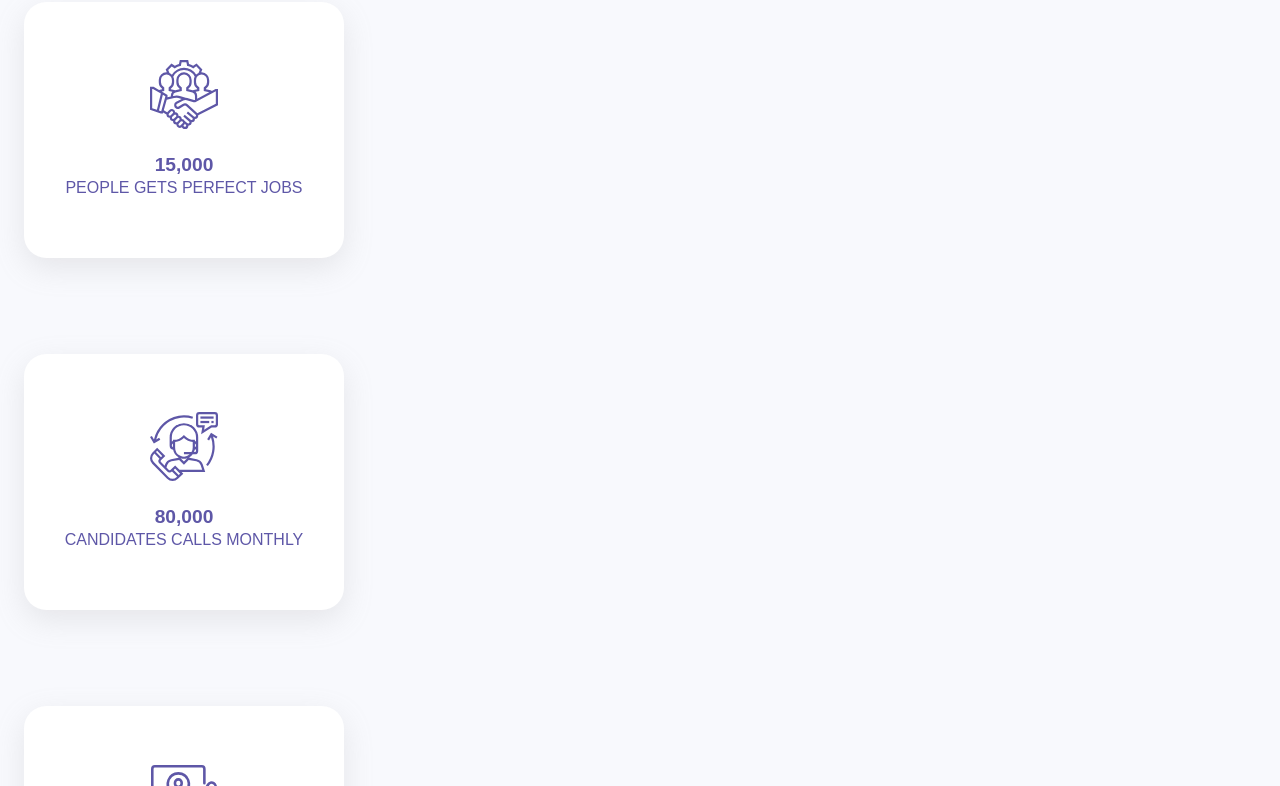
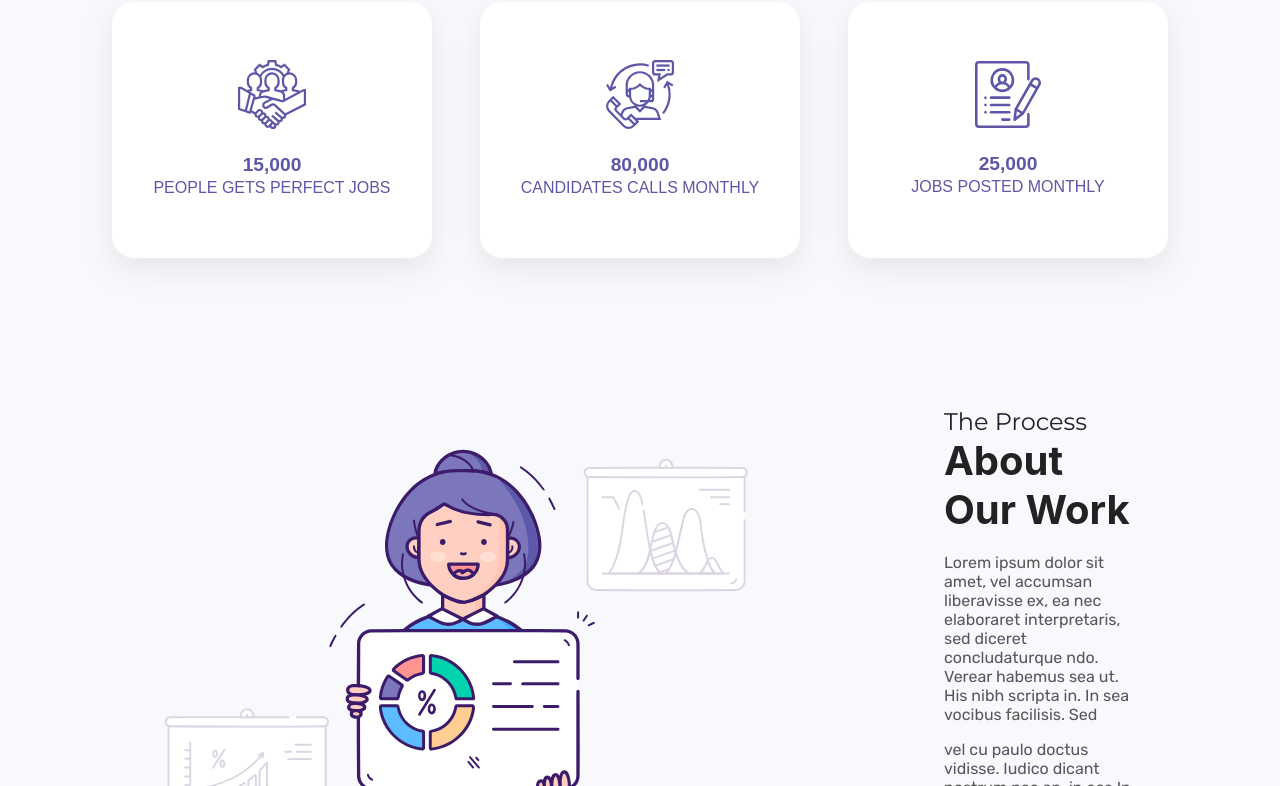
Before and after one commit to sprihozhiy/jobnext-landing, a React (Create React App) app: page / in a window 1280 px wide. Shown: the part 846-1632 px from the top of the page. Built offline with nearby package versions, Linux system fonts and the light colour scheme.

Commit message:
fixed adaptiveness issues

```diff
--- a/src/components/Process.js
+++ b/src/components/Process.js
@@ -15,6 +15,9 @@ const ProcessTab = styled.div`
     div {
         display: flex;
         flex-direction: column;
+        @media ${breakpoint.device.lg} {
+            flex-direction: row;
+        }
         div {
             display: flex;
             flex-direction: column;
--- a/src/components/Results.js
+++ b/src/components/Results.js
@@ -8,6 +8,9 @@ import icon3 from '../assets/icon_result_3.svg';
 const ResultsTab = styled.div`
     display: flex;
     flex-direction: column;
+    @media ${breakpoint.device.lg} {
+        flex-direction: row;
+    }
     font-size: 1rem;
     font-family: Open-Sans, sans-serif;
     color: #5E57A7;
@@ -23,7 +26,7 @@ const ResultsTab = styled.div`
         border-radius: 1.4rem;
         box-shadow: 0 10px 30px rgba(153,153,153,0.20);
         margin: 3rem 1.5rem;
-        @media ${breakpoint.device.xs} {
+        @media ${breakpoint.device.sm} {
             width: auto;
         }
         div {
```
